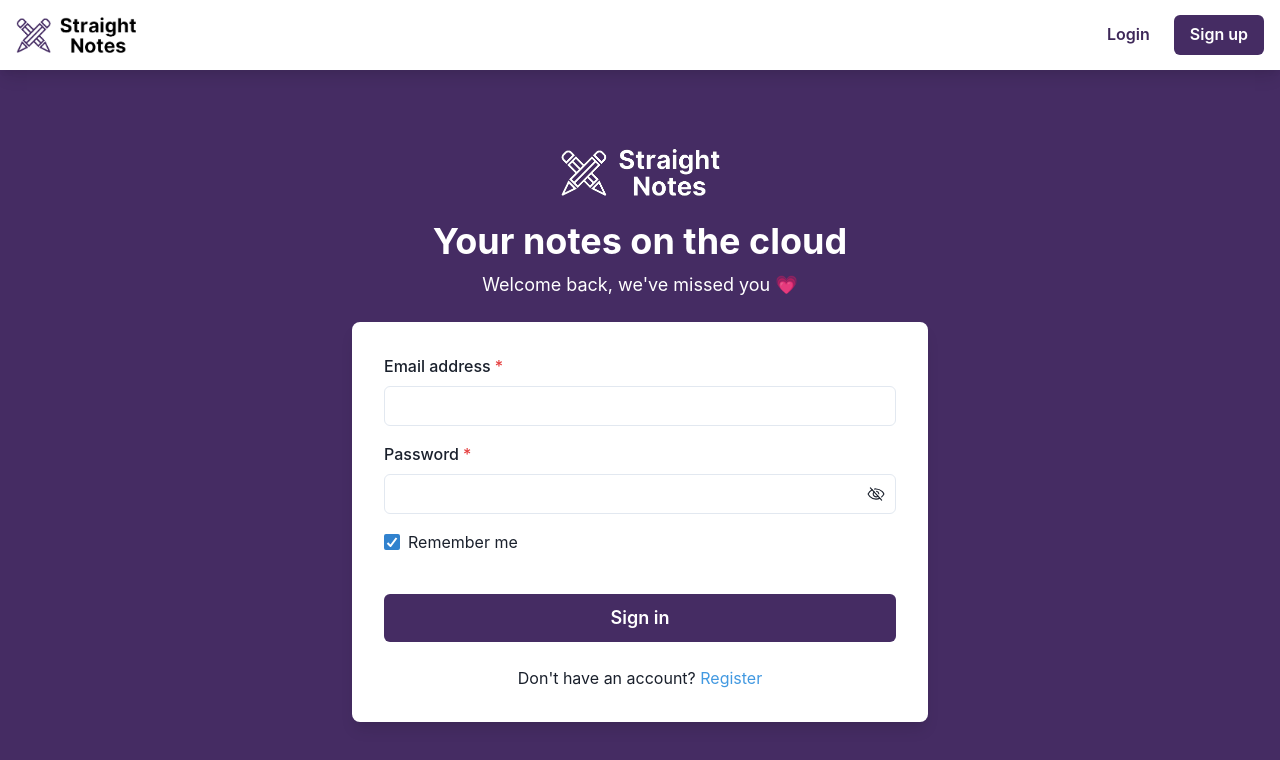
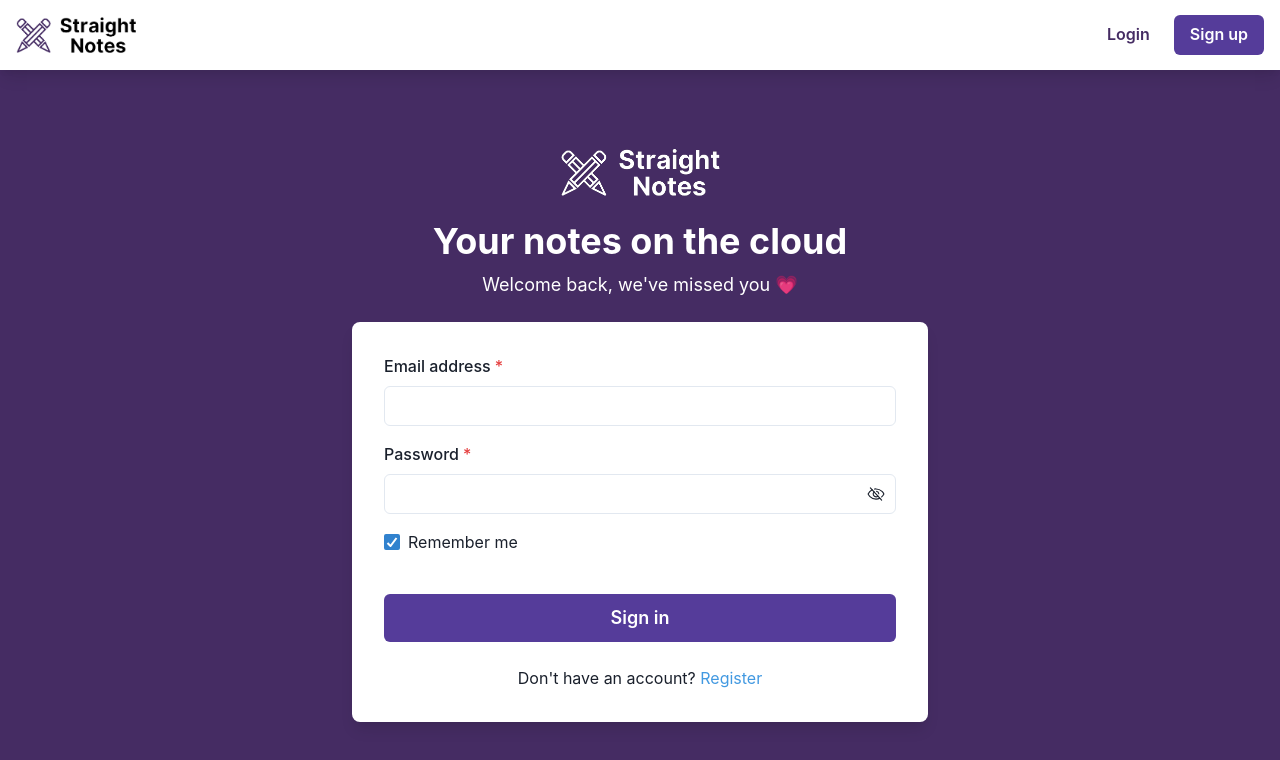
Before and after one commit to lamongabriel/straight-notes, a React (Vite) app in the folder web/: page /login in a window 1280 px wide. Shown: the top 760 px of the page. Built offline with nearby package versions, Linux system fonts and the light colour scheme.

Commit message:
new colors

```diff
--- a/web/src/components/HeaderLogged/NotesList.tsx
+++ b/web/src/components/HeaderLogged/NotesList.tsx
@@ -78,7 +78,7 @@ export function NotesList () {
                     <Text
                       noOfLines={1}
                       fontWeight='bold'
-                      color={currentNote._id === note._id ? 'brand.500' : 'inherit'}
+                      color={currentNote._id === note._id ? 'brand.400' : 'inherit'}
                     >
                       {note.title}
                     </Text>
--- a/web/src/components/HeaderLogged/UserMenu.tsx
+++ b/web/src/components/HeaderLogged/UserMenu.tsx
@@ -51,7 +51,7 @@ export function UserMenu () {
           {isWide && (
             <Box textAlign='right'>
               <Heading size='sm' color='gray.100' fontWeight='medium'>{user.name}</Heading>
-              <Text color='purple.200' fontSize='x-small' fontWeight='normal'>{user.email}</Text>
+              <Text color='brand.200' fontSize='x-small' fontWeight='normal'>{user.email}</Text>
             </Box>
           )}
           <Avatar name={user.name} bg='red.400'>
--- a/web/src/components/HeaderLogged/index.tsx
+++ b/web/src/components/HeaderLogged/index.tsx
@@ -16,7 +16,7 @@ export function HeaderLogged () {
   return (
     <>
       <Box
-        bgColor='brand.500'
+        bgColor='brand.600'
         boxShadow='lg'
         height={{ base: '63px', md: '70px' }}
       >
--- a/web/src/components/Layout/index.tsx
+++ b/web/src/components/Layout/index.tsx
@@ -16,7 +16,7 @@ export function Layout ({ children, logged = false }: LayoutProps) {
     <Flex
       flexDir='column'
       overflowX='hidden'
-      bg={logged ? '#fafafa' : 'brand.500'}
+      bg={logged ? '#fafafa' : 'brand.600'}
     >
       {logged ? <HeaderLogged/> : <Header />}
       <Zoom duration={200}>
--- a/web/src/components/Loading/index.tsx
+++ b/web/src/components/Loading/index.tsx
@@ -2,7 +2,7 @@ import { Spinner, Box } from '@chakra-ui/react'
 
 export function Loading () {
   return (
-    <Box backgroundColor='brand.500' display='flex' justifyContent='center' alignItems='center' minH='100vh' minW='100vw'>
+    <Box backgroundColor='brand.600' display='flex' justifyContent='center' alignItems='center' minH='100vh' minW='100vw'>
       <Spinner size='xl' color='white'/>
     </Box>
   )
--- a/web/src/screens/Home/index.tsx
+++ b/web/src/screens/Home/index.tsx
@@ -46,7 +46,7 @@ export function Home () {
             variant='outline'
             size='lg'
             border='2px'
-            _hover={{ bg: 'white', color: 'brand.500' }}
+            _hover={{ bg: 'white', color: 'brand.600' }}
           >
             Register for free now
           </Button>
--- a/web/src/styles/theme.ts
+++ b/web/src/styles/theme.ts
@@ -3,15 +3,16 @@ import { extendTheme } from '@chakra-ui/react'
 export const theme = extendTheme({
   colors: {
     brand: {
-      100: '#8f80a1',
-      200: '#7d6b92',
-      300: '#6a5682',
-      400: '#584173',
-      500: '#452c63',
-      600: '#3e2859',
-      700: '#37234f',
-      800: '#301f45',
-      900: '#291a3b'
+      50: '#FAF5FF',
+      100: '#E9D8FD',
+      200: '#D6BCFA',
+      300: '#cdbaff',
+      400: '#B794F4',
+      500: '#553C9A',
+      600: '#452c63',
+      700: '#44337A',
+      800: '#2a2045',
+      900: '#322659'
     }
   },
   fonts: {
```
